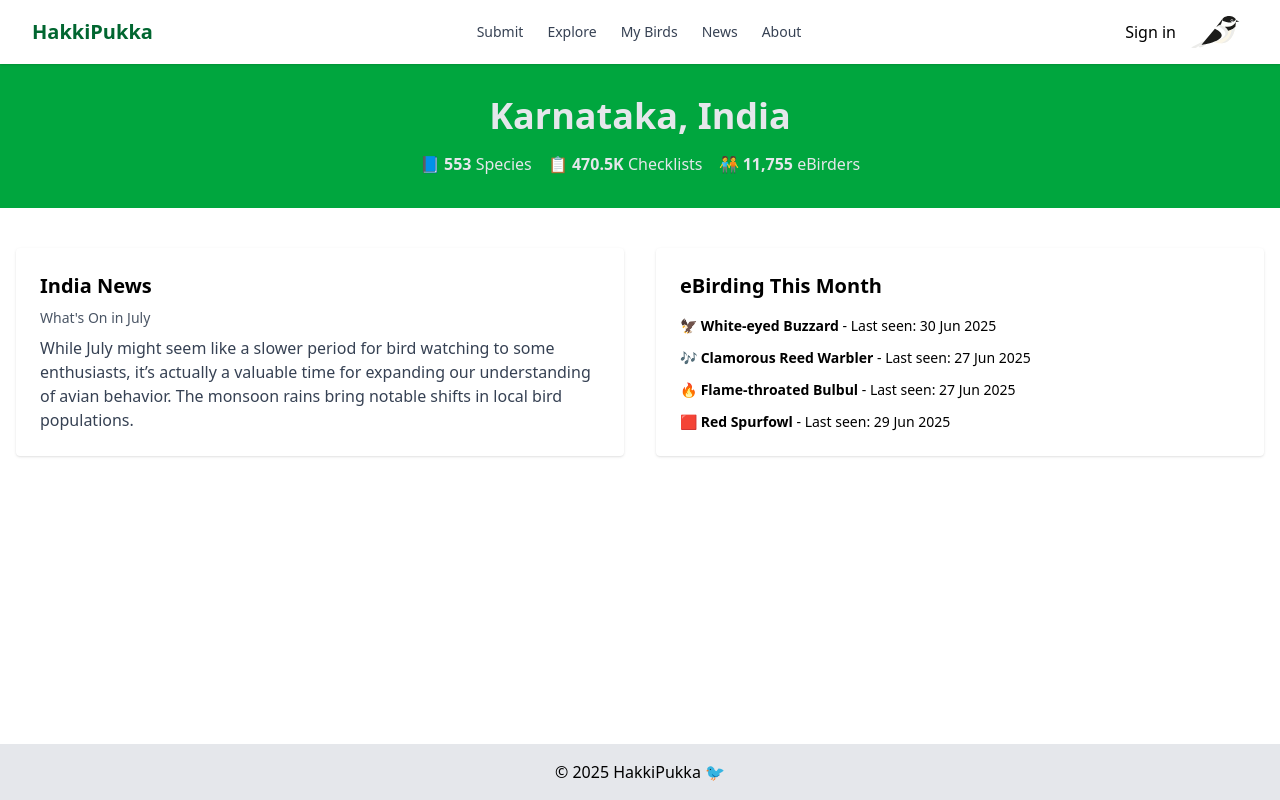
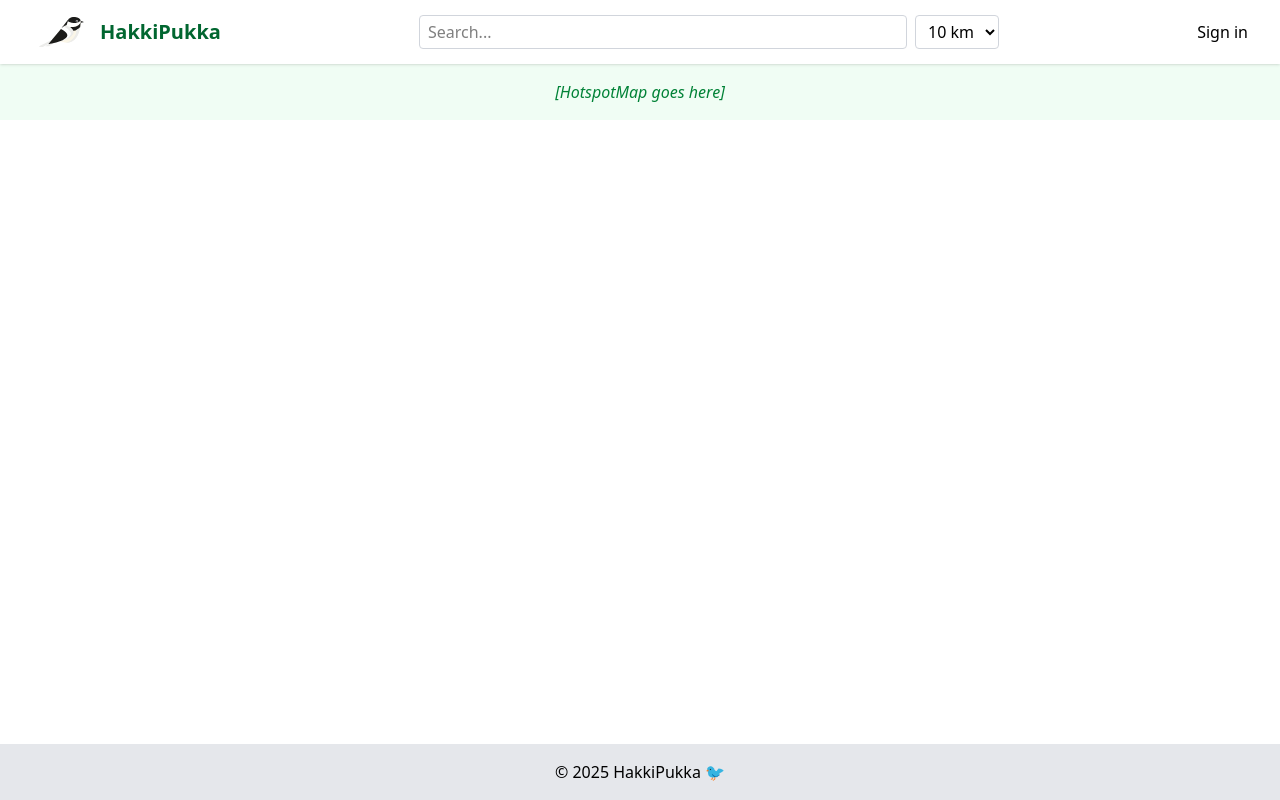
Before and after one commit to prdpshnkrdev/hakkipukka, a Next.js app: page / in a window 1280 px wide. Built offline with nearby package versions, Linux system fonts and the light colour scheme.

Commit message:
layout changes

```diff
--- /dev/null
+++ b/app/components/HeaderBar.tsx
@@ -0,0 +1,23 @@
+"use client";
+
+import React from "react";
+
+export default function HeaderBar() {
+  return (
+    <header className="flex justify-between items-center px-4 py-2 bg-white shadow">
+      <div className="text-xl font-bold">Hakkipukka</div>
+      <div className="flex items-center gap-4">
+        <input
+          type="text"
+          placeholder="Search Hotspot"
+          className="border rounded px-2 py-1"
+        />
+        <input
+          type="number"
+          placeholder="Radius (km)"
+          className="border rounded px-2 py-1 w-24"
+        />
+      </div>
+    </header>
+  );
+}
--- /dev/null
+++ b/app/components/HotspotMap.tsx
@@ -0,0 +1,38 @@
+"use client";
+
+import React from "react";
+import { MapContainer, TileLayer, Marker, Popup } from "react-leaflet";
+import "leaflet/dist/leaflet.css";
+
+interface Hotspot {
+  locId: string;
+  locName: string;
+  lat: number;
+  lng: number;
+}
+
+interface Props {
+  center: [number, number];
+  hotspots: Hotspot[];
+  onMarkerClick: (hotspot: Hotspot) => void;
+}
+
+export default function HotspotMap({ center, hotspots, onMarkerClick }: Props) {
+  return (
+    <MapContainer center={center} zoom={12} className="h-full w-full">
+      <TileLayer
+        attribution="&copy; OpenStreetMap contributors"
+        url="https://{s}.tile.openstreetmap.org/{z}/{x}/{y}.png"
+      />
+      {hotspots.map((spot) => (
+        <Marker
+          key={spot.locId}
+          position={[spot.lat, spot.lng]}
+          eventHandlers={{ click: () => onMarkerClick(spot) }}
+        >
+          <Popup>{spot.locName}</Popup>
+        </Marker>
+      ))}
+    </MapContainer>
+  );
+}
--- /dev/null
+++ b/app/components/HotspotSideBar.tsx
@@ -0,0 +1,53 @@
+"use client";
+
+import React, { useEffect, useState } from "react";
+import { getHotspotsWithFallback } from "../utils/locationUtils";
+
+interface Hotspot {
+  locId: string;
+  locName: string;
+}
+
+export default function HotspotSidebar({ radius = 25 }: { radius?: number }) {
+  const [hotspots, setHotspots] = useState<Hotspot[]>([]);
+  const [error, setError] = useState<string | null>(null);
+
+  useEffect(() => {
+    const fetchHotspots = async () => {
+      try {
+        getHotspotsWithFallback(radius).then(({ data, error }) => {
+          if (data) setHotspots(data);
+          if (error) setError(error);
+        });
+      } catch (error) {
+        console.error("Failed to fetch hotspots:", error);
+      }
+    };
+
+    fetchHotspots();
+  }, []);
+
+  useEffect(() => {
+    // eslint-disable-next-line react-hooks/exhaustive-deps
+  }, [radius]);
+
+  return (
+    <div className="h-[100px] overflow-y-auto pr-2">
+      <h2 className="font-semibold mb-2">Nearby Hotspots</h2>
+      <ul className="space-y-2 text-sm">
+        {hotspots.length > 0 ? (
+          hotspots.map((hotspot) => (
+            <li
+              key={hotspot.locId}
+              className="p-2 bg-white rounded shadow hover:bg-green-100 cursor-pointer"
+            >
+              {hotspot.locName}
+            </li>
+          ))
+        ) : (
+          <li className="text-gray-500 italic">Loading hotspots...</li>
+        )}
+      </ul>
+    </div>
+  );
+}
--- /dev/null
+++ b/app/components/SpeciesModal.tsx
@@ -0,0 +1,55 @@
+"use client";
+
+import React from "react";
+
+interface Species {
+  comName: string;
+  speciesCode: string;
+}
+
+interface Props {
+  species: Species[];
+  hotspotName: string;
+  onClose: () => void;
+  directionsUrl: string;
+}
+
+export default function SpeciesModal({
+  species,
+  hotspotName,
+  onClose,
+  directionsUrl,
+}: Props) {
+  return (
+    <div className="fixed inset-0 bg-black/60 flex items-center justify-center z-50">
+      <div className="bg-white p-6 rounded-lg w-full max-w-lg">
+        <h2 className="text-xl font-bold mb-4">Birds at {hotspotName}</h2>
+        {species.length ? (
+          <ul className="space-y-2 max-h-96 overflow-y-auto">
+            {species.map((s) => (
+              <li key={s.speciesCode} className="flex gap-2 items-center">
+                <span>🦜</span>
+                <span>{s.comName}</span>
+              </li>
+            ))}
+          </ul>
+        ) : (
+          <p>No species data available.</p>
+        )}
+        <div className="mt-4 flex justify-end gap-3">
+          <button onClick={onClose} className="bg-gray-300 px-4 py-2 rounded">
+            Close
+          </button>
+          <a
+            href={directionsUrl}
+            target="_blank"
+            rel="noopener noreferrer"
+            className="bg-green-600 text-white px-4 py-2 rounded"
+          >
+            Get Directions
+          </a>
+        </div>
+      </div>
+    </div>
+  );
+}
--- a/app/layout.tsx
+++ b/app/layout.tsx
@@ -3,6 +3,7 @@ import { Geist, Geist_Mono } from "next/font/google";
 import "./globals.css";
 import Image from "next/image";
 import Link from "next/link";
+import HotspotSidebar from "./components/HotspotSideBar";
 
 const geistSans = Geist({
   variable: "--font-geist-sans",
@@ -33,8 +34,15 @@ export default function RootLayout({
           <header className="bg-white shadow sticky top-0 z-50">
             <div className="w-full px-4 sm:px-6 lg:px-8">
               <div className="flex justify-between items-center h-16">
-                {/* Logo and Site Name */}
+                {/* Left: Logo */}
                 <div className="flex items-center space-x-2">
+                  <Image
+                    src="/logo.svg"
+                    alt="HakkiPukka Logo"
+                    width={60}
+                    height={60}
+                    className="rounded-full"
+                  />
                   <Link href="/">
                     <span className="text-xl font-bold text-green-800">
                       HakkiPukka
@@ -42,40 +50,25 @@ export default function RootLayout({
                   </Link>
                 </div>
 
-                {/* Center Nav Links */}
-                <nav className="hidden md:flex space-x-6 text-sm font-medium text-gray-700">
-                  <a href="#" className="hover:text-blue-600">
-                    Submit
-                  </a>
-                  <Link href="hotspots" className="hover:text-blue-600">
-                    Explore
-                  </Link>
-                  <Link href="#" className="hover:text-blue-600">
-                    My Birds
-                  </Link>
-                  <Link href="#" className="hover:text-blue-600">
-                    News
-                  </Link>
-                  <Link href="#" className="hover:text-blue-600">
-                    About
-                  </Link>
-                </nav>
+                {/* Center: Search and Radius */}
+                <div className="flex items-center space-x-2 flex-grow justify-center">
+                  <input
+                    type="text"
+                    placeholder="Search..."
+                    className="border border-gray-300 rounded px-2 py-1 w-1/2"
+                  />
+                  <select className="border border-gray-300 rounded px-2 py-1">
+                    <option value="10">10 km</option>
+                    <option value="25">25 km</option>
+                    <option value="50">50 km</option>
+                  </select>
+                </div>
 
-                {/* Right Utility Links */}
+                {/* Right: Placeholder for future links or icons */}
                 <div className="flex items-center space-x-2">
-                  {/* <a href="#" className="hover:text-blue-600">
-                    Help
-                  </a> */}
                   <a href="#" className="hover:text-blue-600">
                     Sign in
                   </a>
-                  <Image
-                    src="/logo.svg"
-                    alt="Logo"
-                    width={60}
-                    height={60}
-                    className="h-16 w-auto"
-                  />
                 </div>
               </div>
             </div>
--- a/app/page.tsx
+++ b/app/page.tsx
@@ -1,62 +1,29 @@
 import Image from "next/image";
+import HotspotSidebar from "./components/HotspotSideBar";
 
 export default function Home() {
   return (
     <>
-      {/* Hero Section */}
-      <section className="bg-green-600 text-gray-200 py-8 px-6 text-center flex flex-col items-center">
-        <div className="max-w-screen-xl mx-auto">
-          <h1 className="text-3xl sm:text-4xl font-bold mb-2">
-            Karnataka, India
-          </h1>
-          <div className="flex flex-wrap gap-4 text-sm sm:text-base mt-4">
-            <div>
-              📘 <strong>553</strong> Species
-            </div>
-            <div>
-              📋 <strong>470.5K</strong> Checklists
-            </div>
-            <div>
-              🧑‍🤝‍🧑 <strong>11,755</strong> eBirders
-            </div>
+      <main className="flex flex-grow">
+        {/* <aside className="w-1/4 bg-gray-100 p-4 overflow-y-auto">
+          <div className="text-sm text-gray-600 italic">
+            <HotspotSidebar />
           </div>
-        </div>
-      </section>
+        </aside> */}
 
-      {/* Content Section */}
-      <section className="w-full mx-auto px-4 py-10 grid grid-cols-1 md:grid-cols-2 gap-8">
-        {/* India News */}
-        <div className="bg-white rounded shadow p-6">
-          <h2 className="text-xl font-semibold mb-2">India News</h2>
-          <div className="text-sm text-gray-600">What's On in July</div>
-          <p className="text-gray-700 mt-2">
-            While July might seem like a slower period for bird watching to some
-            enthusiasts, it’s actually a valuable time for expanding our
-            understanding of avian behavior. The monsoon rains bring notable
-            shifts in local bird populations.
-          </p>
-        </div>
+        <section className="flex-grow bg-green-50 p-4">
+          <div className="w-full h-full text-center text-green-700 italic">
+            [HotspotMap goes here]
+          </div>
+        </section>
 
-        {/* Community Targets */}
-        <div className="bg-white rounded shadow p-6">
-          <h2 className="text-xl font-semibold mb-4">eBirding This Month</h2>
-          <ul className="space-y-3 text-sm">
-            <li>
-              🦅 <strong>White-eyed Buzzard</strong> - Last seen: 30 Jun 2025
-            </li>
-            <li>
-              🎶 <strong>Clamorous Reed Warbler</strong> - Last seen: 27 Jun
-              2025
-            </li>
-            <li>
-              🔥 <strong>Flame-throated Bulbul</strong> - Last seen: 27 Jun 2025
-            </li>
-            <li>
-              🟥 <strong>Red Spurfowl</strong> - Last seen: 29 Jun 2025
-            </li>
-          </ul>
-        </div>
-      </section>
+        {/* <aside className="w-1/4 bg-gray-100 p-4 overflow-y-auto">
+          <h2 className="font-semibold mb-2">Details</h2>
+          <div className="text-sm text-gray-600 italic">
+            [HotspotDetails goes here]
+          </div>
+        </aside> */}
+      </main>
     </>
   );
 }
```
